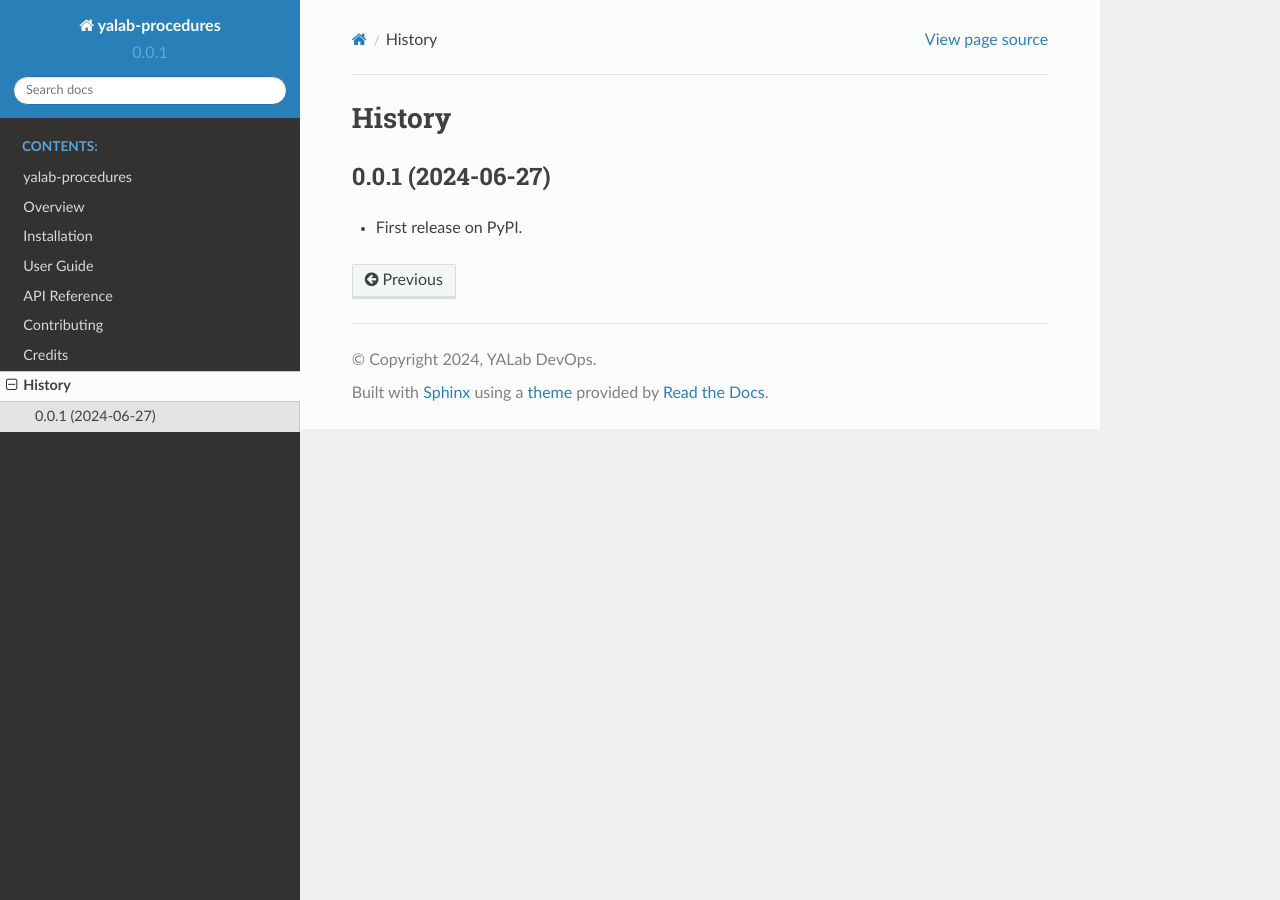
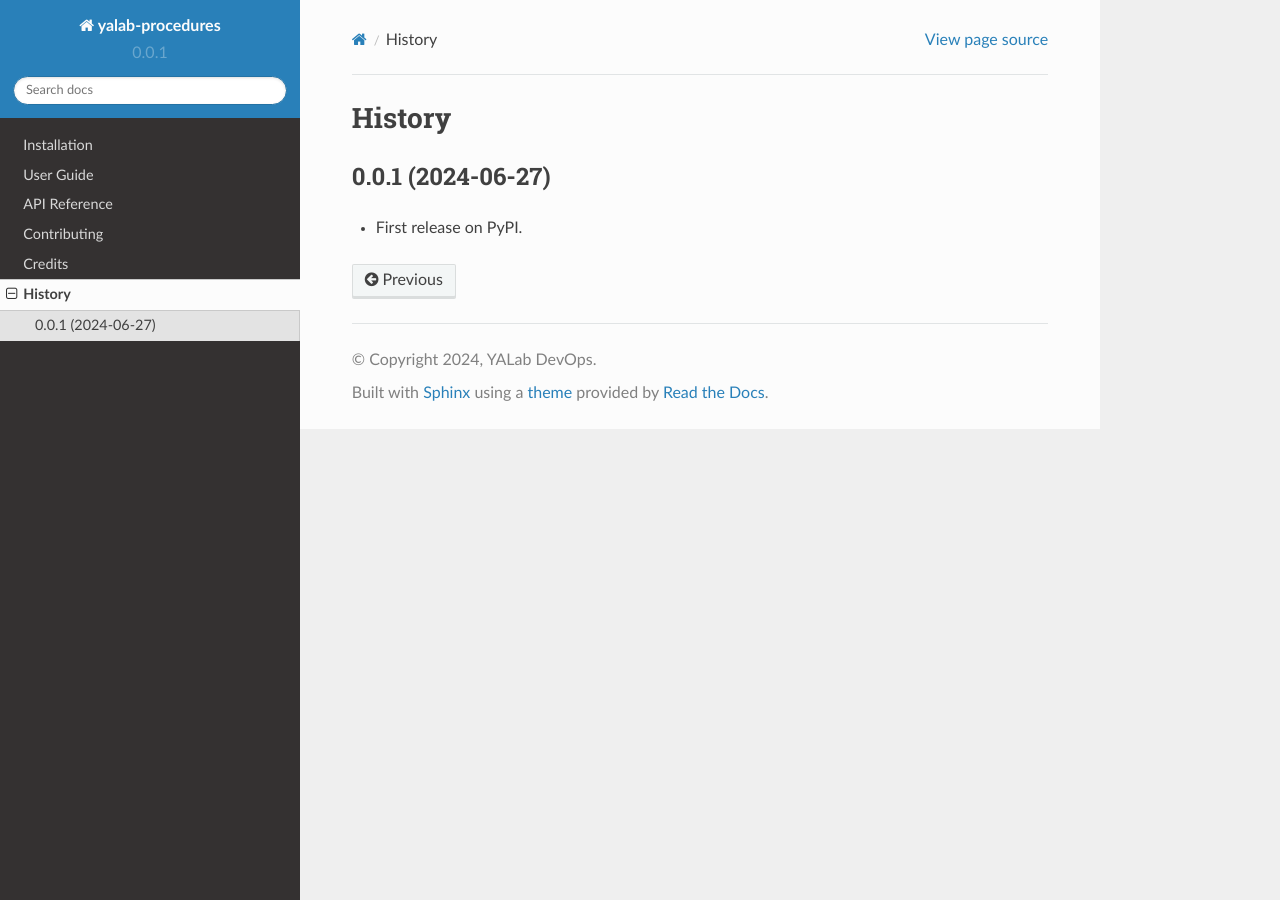
Before and after one commit to yalab-devops/yalab-procedures, a Sphinx documentation site: the page built from docs/history.rst, in a window 1280 px wide. Built offline with Sphinx 7.4.7 and the Read the Docs theme 2.0.0, drawn with Linux system fonts in a browser that asks for light colours; pages that are not in the unit, such as notebooks, are missing from menus.

Commit message:
changed docs structure

```diff
--- a/docs/index.rst
+++ b/docs/index.rst
@@ -1,11 +1,8 @@
-Welcome to yalab-procedures's documentation!
-======================================
+.. include:: ../README.rst
 
 .. toctree::
-   :maxdepth: 2
-   :caption: Contents:
+   :maxdepth: 3
 
-   readme
    installation
    user_guide/index
    api_reference/index
--- a/docs/readme.rst
+++ /dev/null
@@ -1 +0,0 @@
-.. include:: ../README.rst
```
